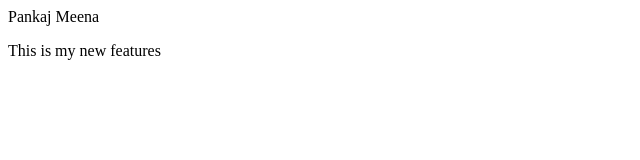
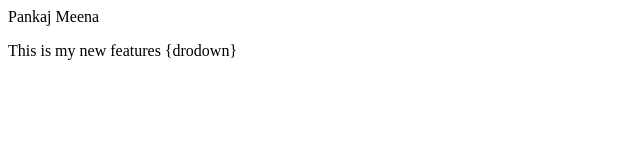
Before and after one commit to PankeshMeena1/Calculator, a plain HTML site: page index.html in a window 1280 px wide. Shown: the full height of the page, 0-640 px from the left. Drawn offline with Linux system fonts and the light colour scheme.

```diff
--- a/index.html
+++ b/index.html
@@ -1,4 +1,4 @@
 <p>Pankaj Meena</p>
 <P>
-    This is my new features
+    This is my new features {drodown}
 </P>
```
